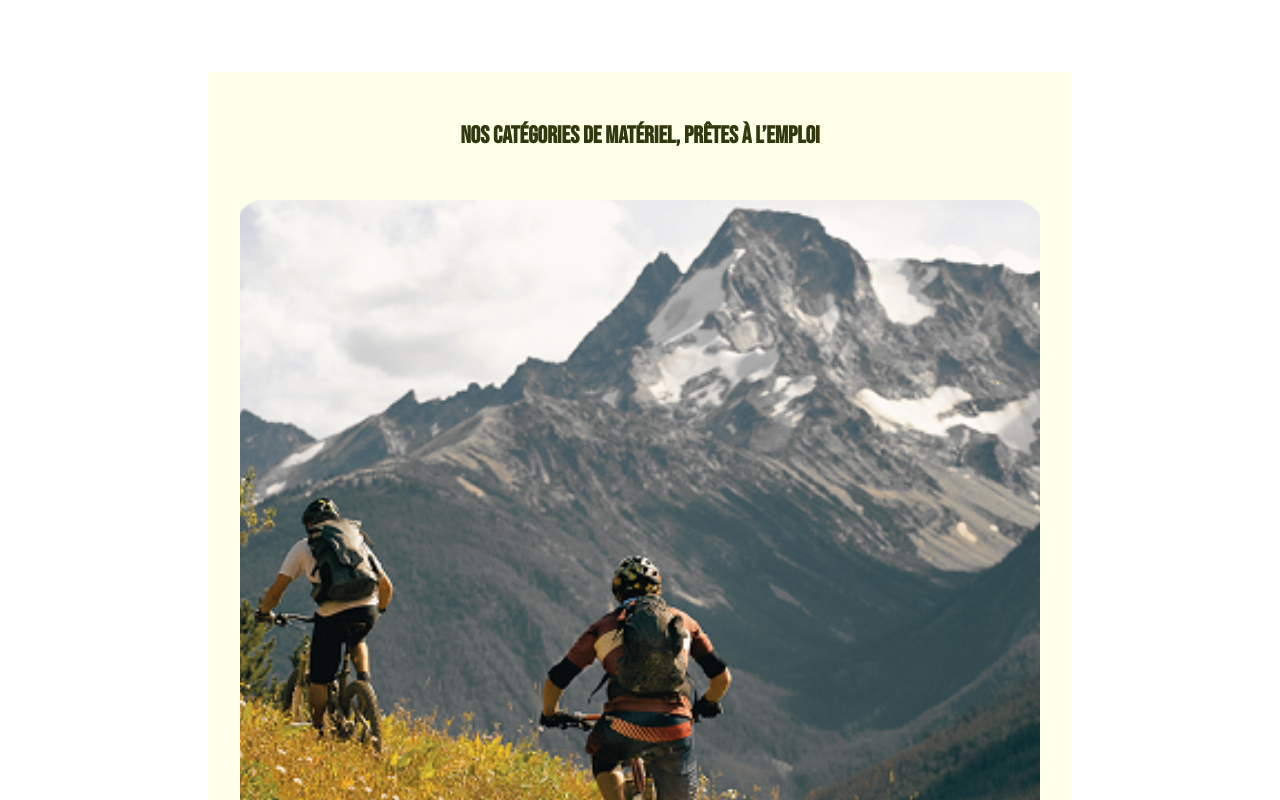
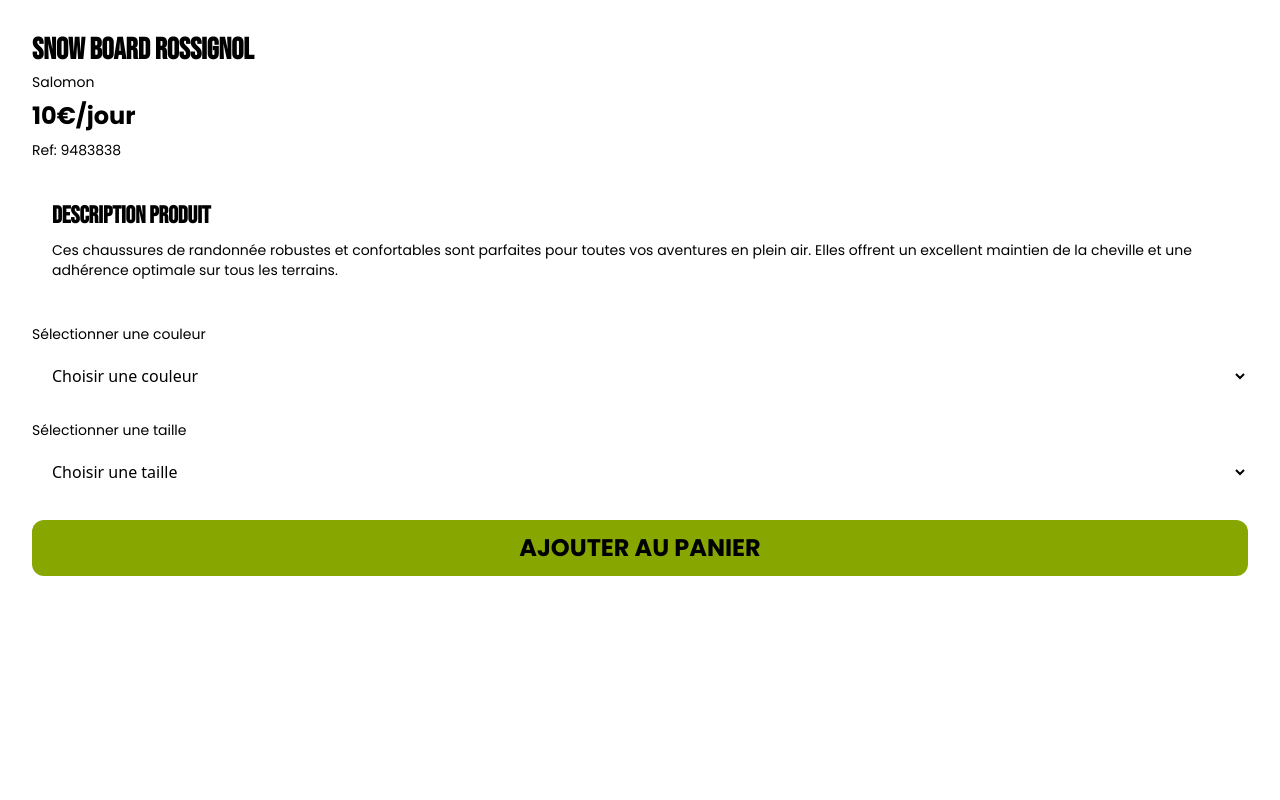
Before and after one commit to WildCodeSchool/2025-03-wns-green-WildRent, a React (Vite) app in the folder frontend/: page / in a window 1280 px wide. Shown: the top 800 px of the page. Built offline with nearby package versions, Linux system fonts and the light colour scheme.

Commit message:
product details page created

```diff
--- a/frontend/src/App.tsx
+++ b/frontend/src/App.tsx
@@ -1,11 +1,24 @@
 import "./App.css";
 import { CategoryGrid } from "./components/CategoryCard/CategoryGrid";
+import ProductDescription from "./pages/ProductDetailsPage"
 
 function App() {
   return (
-        <div className="max-w-4xl mx-auto mt-10 px-4">
+    <>
+        {/* <div className="max-w-4xl mx-auto mt-10 px-4">
           <CategoryGrid />
+        </div> */}
+        <div>
+          <ProductDescription
+          title="Snow board Rossignol"
+          brand="Salomon"
+          pricePerDay={10}
+          ref="9483838"
+          description="Ces chaussures de randonnée robustes et confortables sont parfaites pour toutes vos aventures en plein air. Elles offrent un excellent maintien de la cheville et une adhérence optimale sur tous les terrains."
+          colors={["Noir", "Blanc"]}
+          sizes={["150", "155", "160"]}/>
         </div>
+        </>
   );
 }
 
--- a/frontend/src/index.css
+++ b/frontend/src/index.css
@@ -6,9 +6,12 @@
   --font-text: "Poppins", sans-serif;
 }
 
+:root {
+  --color-primary: #7A944F;
+  --color-secondary: #34380D;
+  --color-background: #FDFFE9;
+}
 
-:root {
-  --color-primary: #8caa0e;
-  --color-secondary: #31380e;
-  --color-background: #fbfcef;
+body {
+  background-color: var(--color-background);
 }
--- a/frontend/src/pages/ProductDetailsPage.tsx
+++ b/frontend/src/pages/ProductDetailsPage.tsx
@@ -0,0 +1,69 @@
+import { useState } from "react";
+
+	type Props = {
+		title: string;
+		brand: string;
+		pricePerDay: number;
+		ref: string;
+		description: string;
+		colors: string[];
+		sizes: string[];
+	};
+
+	export default function ProductDescription({
+		title,
+		brand,
+		pricePerDay,
+		ref,
+		description,
+		colors,
+		sizes,
+	}: Readonly<Props>) {
+		const [color, setColor] = useState("");
+		const [size, setSize] = useState("");
+
+	return (
+
+
+		<section className="w-full text-left ">
+
+		<h1 className="text-3xl font-bold  font-[family-name:var(--font-title)] text-[var(--color-secondary)]"> {title} </h1>
+		<p className="mt-1 text-sm  font-[family-name:var(--font-text)] text-[var(--color-secondary)]"> {brand}</p>
+    <p className="mt-2 text-2xl font-bold  font-[family-name:var(--font-text)] text-[var(--color-secondary)]"> {pricePerDay}€/jour </p>
+    <p className="mt-2 text-sm  font-[family-name:var(--font-text)] text-[var(--color-primary)]"> Ref: {ref}</p>
+
+			<div className="mt-5 rounded-2xl bg-[var(--color-secondary)] p-5 font-[family-name:var(--font-text)] text-[var(--color-background)]">
+				<h2 className="font-bold text-2xl uppercase  font-[family-name:var(--font-title)] text-[var(--color-background)]">DESCRIPTION PRODUIT</h2>
+				<p className="mt-2 text-sm ">{description}</p>
+			</div>
+
+			<div className="mt-6">
+				<label className="block text-sm font-[family-name:var(--font-text)] text-[var(--color-secondary)]">Sélectionner une couleur</label>
+				<select
+					value={color}
+					onChange={(e) => setColor(e.target.value)}
+					className="mt-2 w-full rounded-xl border border-[var(--color-secondary)] text-[var(--color-secondary)] px-4 py-3"
+				>
+					<option value="">Choisir une couleur</option>
+				</select>
+			</div>
+
+			<div className="mt-5">
+				<label className="block text-sm font-[family-name:var(--font-text)] text-[var(--color-secondary)]">Sélectionner une taille</label>
+				<select
+					value={size}
+					onChange={(e) => setSize(e.target.value)}
+					className="mt-2 w-full rounded-xl border text-[var(--color-secondary)] px-4 py-3"
+				>
+					<option value="">Choisir une taille</option>
+				</select>
+			</div>
+
+			<button
+				className="mt-6 w-full text-2xl rounded-xl bg-[#87a700] py-3 font-bold font-[family-name:var(--font-text)] text-[var(--color-background)] cursor-pointer"
+			>
+				AJOUTER AU PANIER
+			</button>
+		</section>
+	);
+}
```
